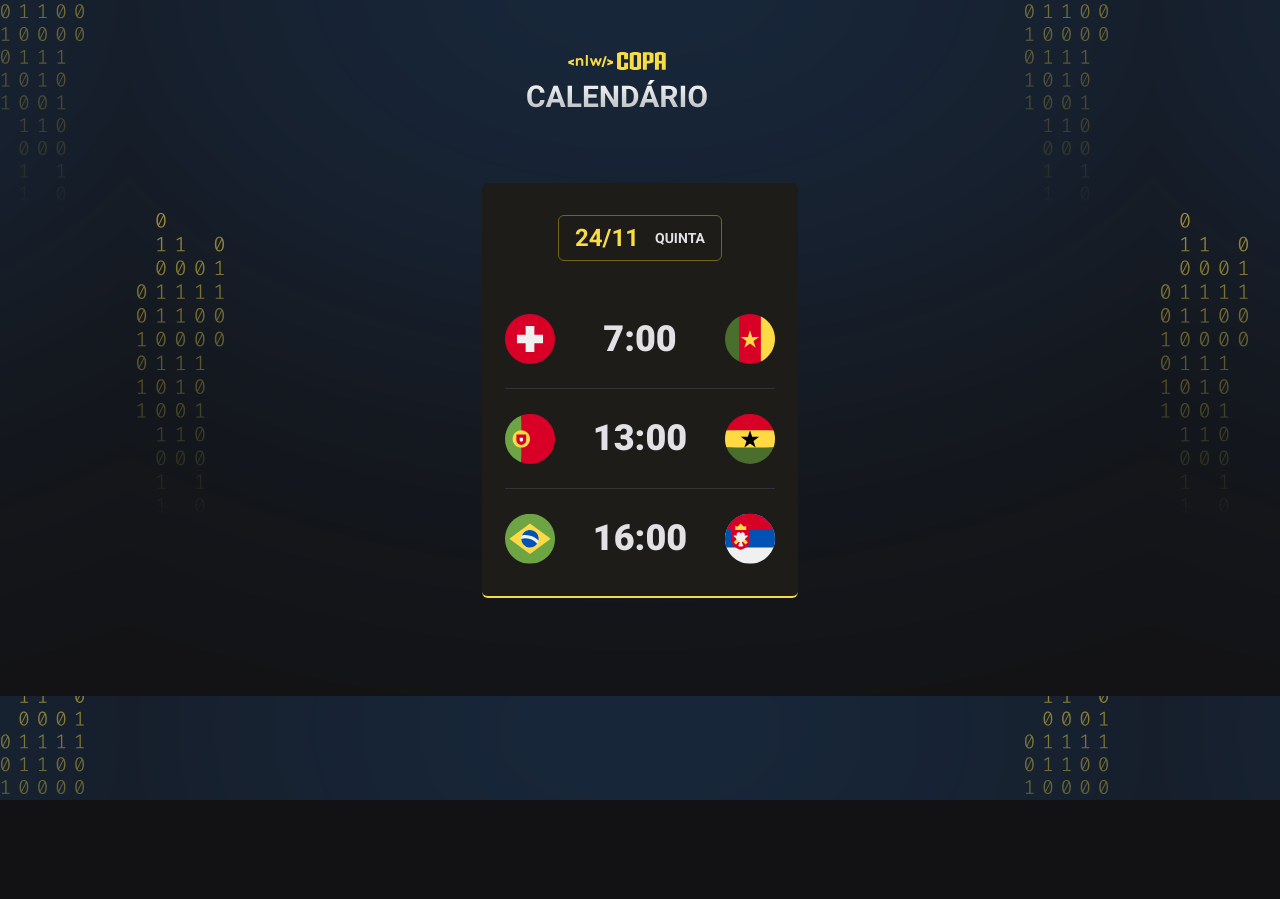
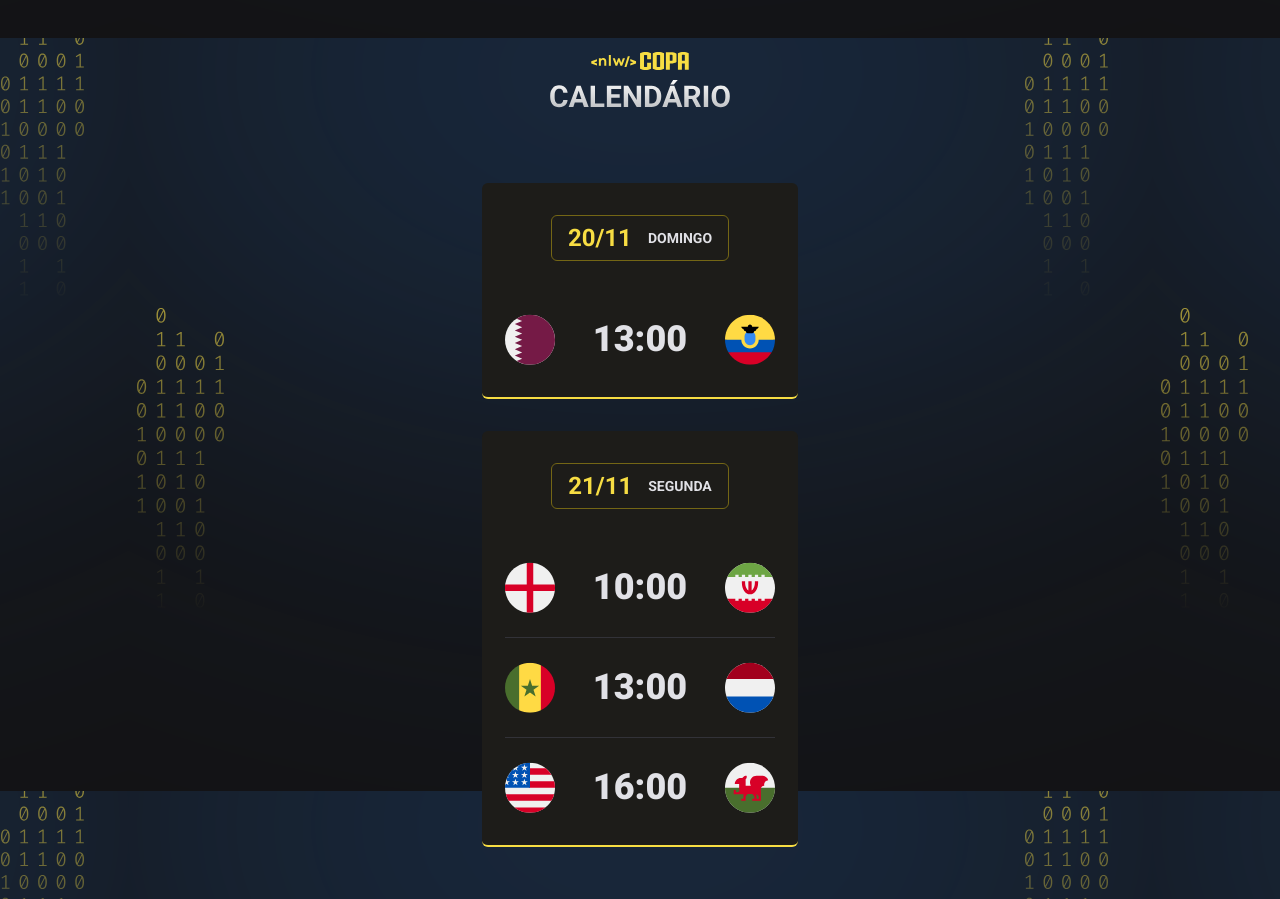
Before and after one commit to lugsdev/NWL, a plain HTML site: page index.html in a window 1280 px wide. Before the commit the page ends 800 px from the top, so only its background shows below. Drawn offline with Linux system fonts and the light colour scheme.

Commit message:
Implementação do JavaScript
Métodos para criar cards com informações dos jogos.

```diff
--- a/index.html
+++ b/index.html
@@ -41,6 +41,8 @@
       </div>
     </main>
   </div>
+
+  <script src="./main.js"></script>
 </body>
 
 </html>
--- /dev/null
+++ b/main.js
@@ -0,0 +1,36 @@
+function createGame(player1, hour, player2) {
+  return `
+  <li>
+    <img src="./assets/icon-${player1}.svg" alt="${player1}">
+    <strong>${hour}</strong>
+    <img src="./assets/icon-${player2}.svg" alt="${player2}">
+  </li>
+  `;
+}
+
+function createCard(date, day, games) {
+  return `
+  <div class="card">
+    <h2>${date} <span>${day}</span></h2>
+      <ul>
+        ${games}
+      </ul>
+  </div>
+  `;
+}
+
+document.querySelector("#app").innerHTML = `
+<header>
+<img src="./assets/logo.svg" alt="Calendário">
+</header>
+<main id="cards">
+  ${createCard("20/11", "domingo", createGame("qatar", "13:00", "ecuador"))}
+  ${createCard(
+    "21/11",
+    "segunda",
+    createGame("england", "10:00", "iran") +
+      createGame("senegal", "13:00", "netherlands") +
+      createGame("united-states", "16:00", "wales")
+  )}
+</main>
+`;
--- a/style.css
+++ b/style.css
@@ -8,7 +8,7 @@ body {
   background-color: #121214;
   background-image: url(./assets/bg.svg);
   background-position-x: center;
-  background-position-y: 55.6%;
+  background-position-y: -715px;
 }
 
 body * {
@@ -22,6 +22,7 @@ body * {
 
 header {
   margin-bottom: 63px;
+  text-align: center;
 }
 
 ul {
@@ -78,3 +79,9 @@ ul {
   margin-top: 24px;
   border-top: 1px solid #323238;
 }
+
+#cards {
+  display: flex;
+  flex-direction: column;
+  gap: 32px;
+}
```
Also changed, not shown: assets/icon-abkhazia.svg (added), assets/icon-afghanistan.svg (added), assets/icon-aland-islands.svg (added), assets/icon-albania.svg (added), assets/icon-algeria.svg (added), assets/icon-ecuador.svg (added), assets/icon-england.svg (added), assets/icon-iran.svg (added), assets/icon-netherlands.svg (added), assets/icon-qatar.svg (added), assets/icon-senegal.svg (added), assets/icon-united-states.svg (added), assets/icon-wales.svg (added).
